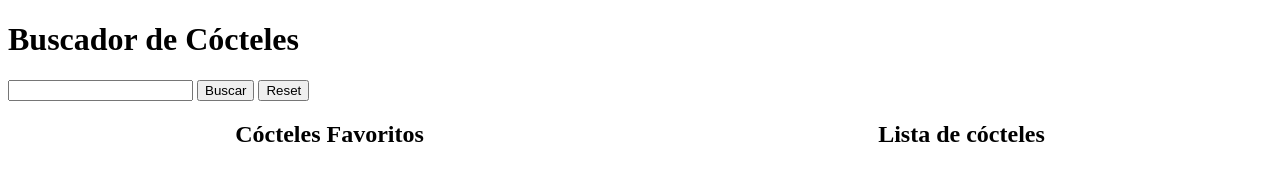
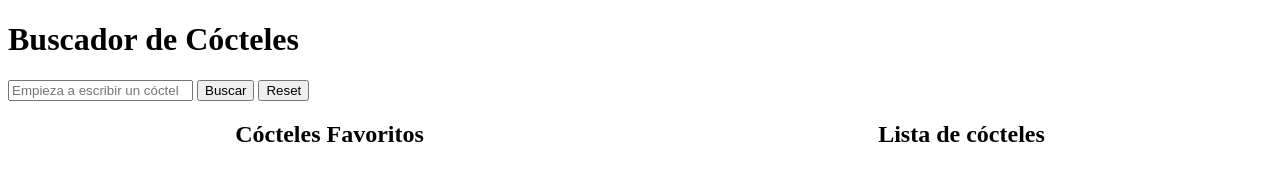
Before and after one commit to Adalab/modulo-2-evaluacion-final-graciagarpin, a website: page src/html/index.html in a window 1280 px wide. Drawn offline with nearby package versions, Linux system fonts and the light colour scheme; files that its build step writes are made by us from their sources.

Commit message:
add placeholder in searchinput and form tag

```diff
--- a/src/html/index.html
+++ b/src/html/index.html
@@ -13,10 +13,16 @@
   </head>
 
   <body>
-    <h1>Buscador de Cócteles</h1>
-    <input type="text" class="searchInput js-searchInput"/>
-    <button type="button" class="searchBtn js-searchBtn">Buscar</button>
-    <button type="button" class="resetBtn js-resetBtn">Reset</button>
+    <form action="">
+      <h1>Buscador de Cócteles</h1>
+      <input
+        type="text"
+        class="searchInput js-searchInput"
+        placeholder="Empieza a escribir un cóctel"
+      />
+      <button type="button" class="searchBtn js-searchBtn">Buscar</button>
+      <button type="button" class="resetBtn js-resetBtn">Reset</button>
+    </form>
 
     <div class="container">
       <section class="favorites">
```
